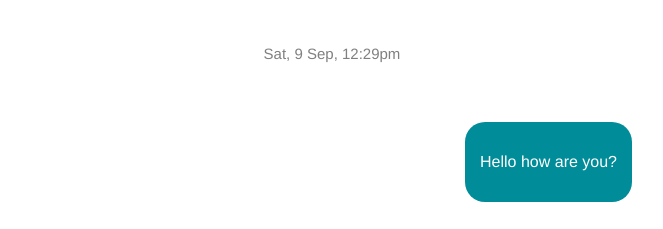
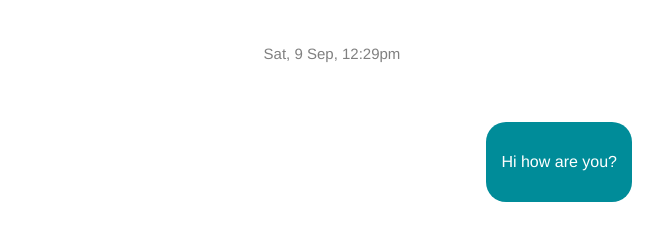
Before and after one commit to aceaces/C8, a plain HTML site: page index.html in a window 1280 px wide. Shown: the top 229 px of the page, without its empty margins (308-971 px from the left). Drawn offline with Linux system fonts and the light colour scheme.

Commit message:
Update index.html

```diff
--- a/index.html
+++ b/index.html
@@ -13,7 +13,7 @@
     </div>
 
     <div class="container right">
-      <p class="text-right">Hello how are you? </p>
+      <p class="text-right">Hi how are you? </p>
     </div>
 
     <div class="container">
```
